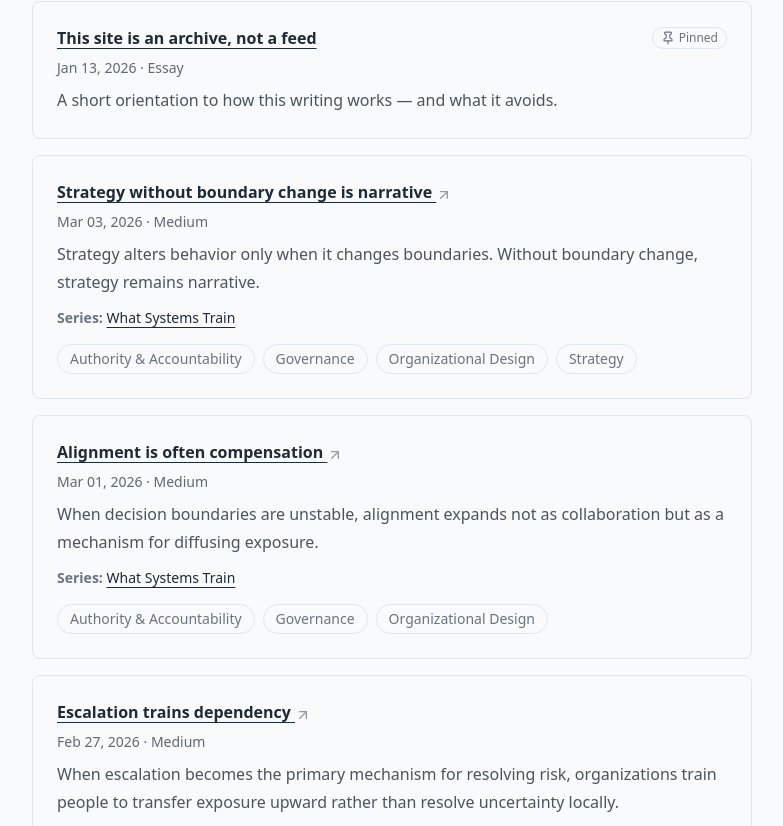
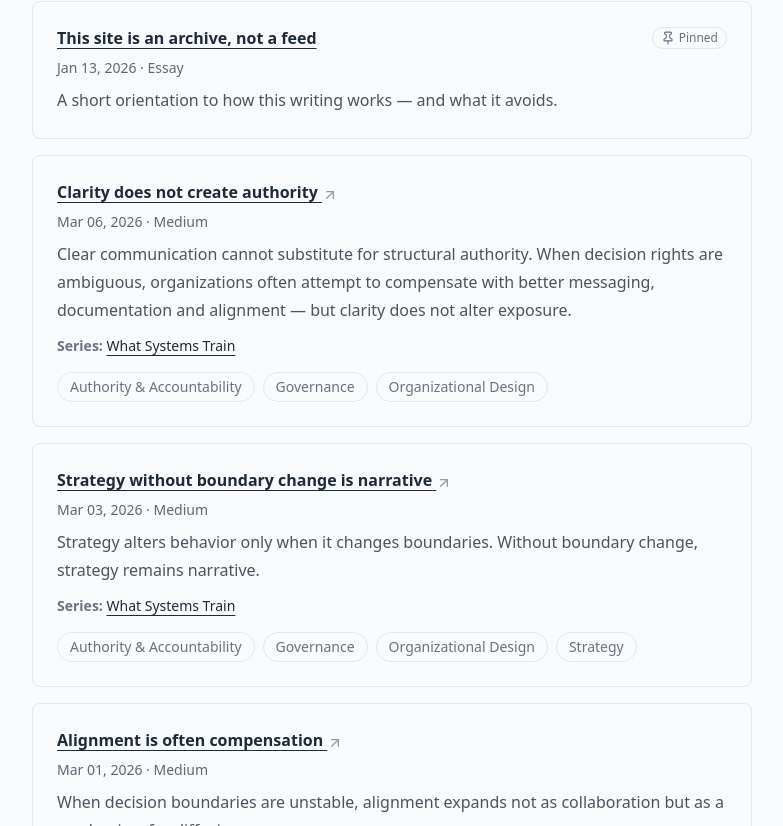
Before and after one commit to andrewjfrancis/andrewjfrancis-site, a Next.js app: page /writing in a window 1280 px wide. Shown: the part 694-1520 px from the top of the page, without its empty margins (248-1031 px from the left). Built offline with nearby package versions, Linux system fonts and the light colour scheme.

Commit message:
Publish “Clarity does not create authority”
Adds new writing entry and publishes it on-site.
Includes metadata, tags, publish date, and listing updates.
Links out to Medium version where applicable.

```diff
--- a/app/_lib/staticLastmod.ts
+++ b/app/_lib/staticLastmod.ts
@@ -6,7 +6,7 @@
  * Format: YYYY-MM-DD
  */
 export const STATIC_LASTMOD = {
-  home: "2026-02-14",
+  home: "2026-03-06",
   work: "2026-02-14",
   about: "2026-02-15",
   now: "2026-01-13",
--- a/app/writing/_data/articles.ts
+++ b/app/writing/_data/articles.ts
@@ -23,6 +23,18 @@ export type Article = {
 export const PAGE_SIZE = 10;
 
 export const ARTICLES_REAL: Article[] = [
+  {
+    id: "2026-03-06-01",
+    title: "Clarity does not create authority",
+    date: "2026-03-06",
+    year: 2026,
+    excerpt:
+      "Clear communication cannot substitute for structural authority. When decision rights are ambiguous, organizations often attempt to compensate with better messaging, documentation and alignment — but clarity does not alter exposure.",
+    source: "medium",
+    externalUrl:
+      "https://medium.com/@andrewjfrancis/clarity-does-not-create-authority-71466dac2da2",
+    tags: ["Authority & Accountability", "Governance", "Organizational Design"],
+  },
   {
     id: "2026-03-03-01",
     title: "Strategy without boundary change is narrative",
--- a/app/writing/_data/series.ts
+++ b/app/writing/_data/series.ts
@@ -43,6 +43,7 @@ export const SERIES: Series[] = [
       "2026-02-27-01",
       "2026-03-01-01",
       "2026-03-03-01",
+      "2026-03-06-01",
     ],
   },
   {
```
